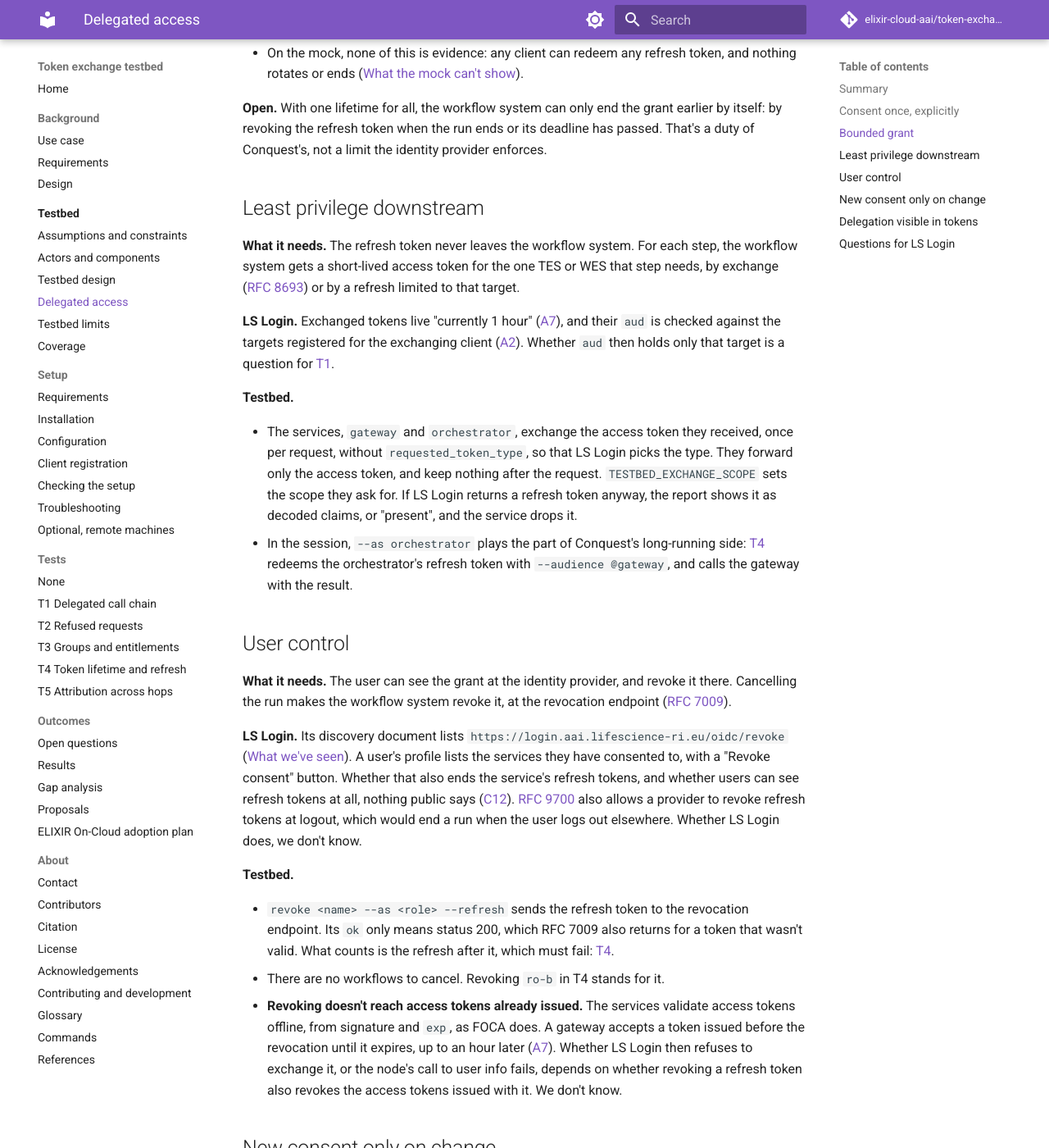
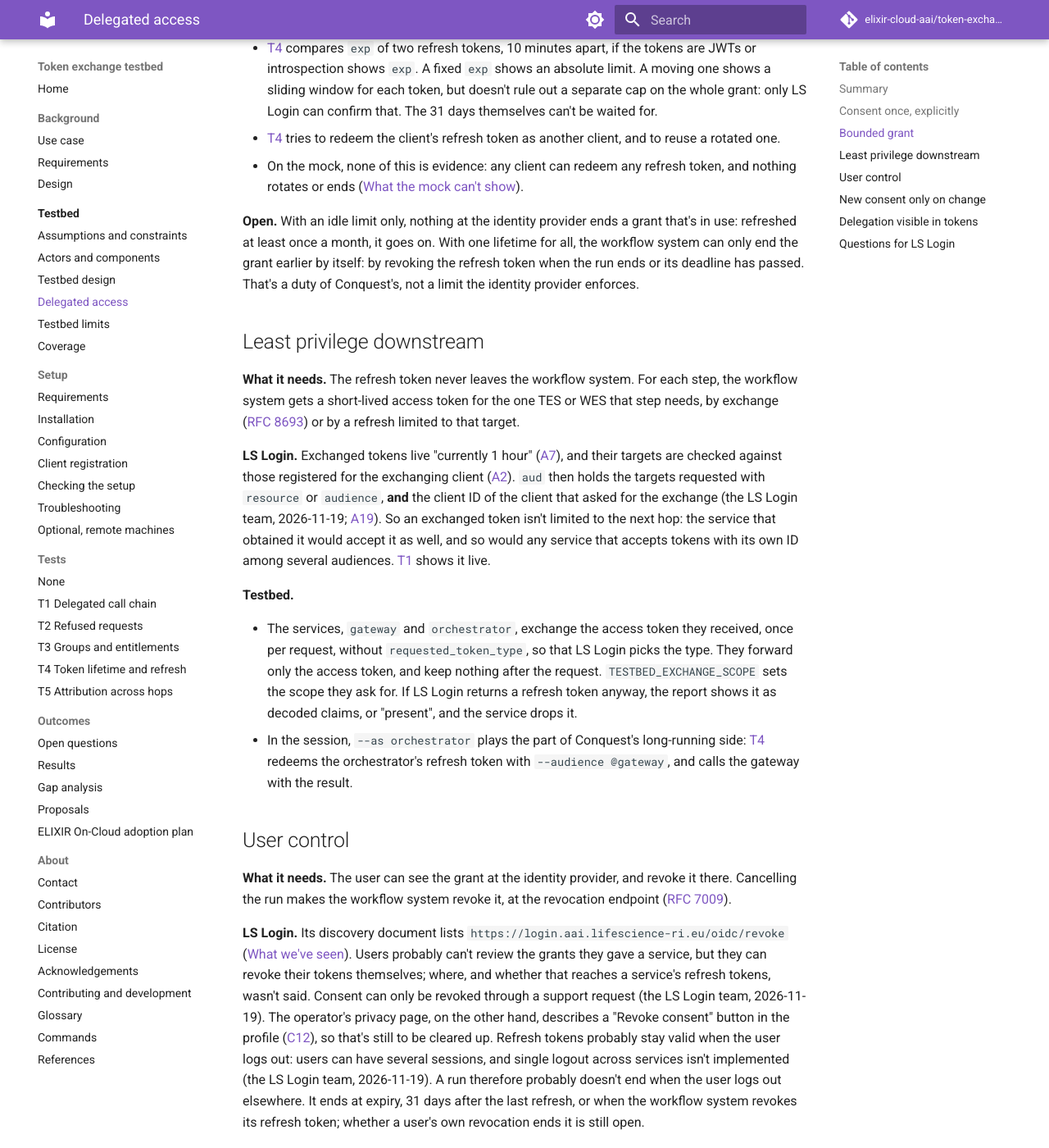
Before and after one commit to elixir-cloud-aai/token-exchange-flow-testbed, an MkDocs documentation site: the page built from docs/testbed/delegated-access.md, in a window 1280 px wide and 1400 px high, scrolled down 2592 px. Shown: the whole window at 82% size. Built offline with MkDocs 1.6.1 and Material for MkDocs 9.7.7, drawn with Linux system fonts in a browser that asks for light colours; comment, search, counter and statistics services are not loaded; some of the changed text lies outside the part shown.

Commit message:
docs: record LS Login's delegation answers (#43)
* docs: record LS Login's delegation answers

Apply the LS Login team's answers of 2026-11-19 to the delegated
access page and the assumptions: refresh tokens live 31 days idle,
rotate with reuse detection, and survive logout; exchanged tokens'
aud holds the requested targets and the exchanging client; users
can't review grants, and consent is revoked through support, which
differs from the operator's privacy page (both kept, still open).

New assumptions A14 to A21; C3 and C12 updated. T1 and T4 confirm
the answers live in their own PRs.

Co-Authored-By: Claude Opus 5.5 <noreply@anthropic.com>

* docs: address review of the delegation answers

Mark the answers as unverified against LS Login, logout behaviour
as probable, and leave open whether a user's own revocation ends a
run. Align T1's aud expectation, T4's reuse outcome and the tests
index with the 2026-11-19 answers.

Co-Authored-By: Claude Opus 5.5 <noreply@anthropic.com>

---------

Co-authored-by: Claude Opus 5.5 <noreply@anthropic.com>

```diff
--- a/docs/testbed/delegated-access.md
+++ b/docs/testbed/delegated-access.md
@@ -2,17 +2,17 @@
 
 Conquest runs a workflow for hours or days, long after the user's tokens have expired, and still has to start tasks on their behalf. Asking the user again every hour isn't practical once they've agreed to the whole run. Refreshing without a bounded, explicit grant isn't acceptable either. The [Design](../background/design.md#delegation-across-hops) describes the end state for this. This page takes its six points one by one: what each needs from the identity provider, what we know of LS Login, what the testbed does and shows, and what's open.
 
-!!! warning "Little of this is known for LS Login"
-    What we know of LS Login comes from its team's answers of 2026-11-03, its public discovery document and the operator's public pages, all under [Assumptions and constraints](assumptions.md), and is cited by number here. **Nothing on this page has run against LS Login.** Where we don't know, it says so. [T4](../tests/t4-lifetime.md) is where most of it gets answered.
+!!! warning "What's known of LS Login"
+    What we know of LS Login comes from its team's answers of 2026-11-03 and 2026-11-19, its public discovery document and the operator's public pages, all under [Assumptions and constraints](assumptions.md), and is cited by number here. **None of it has been checked against LS Login yet**: the answers are statements, and [T4](../tests/t4-lifetime.md) and [T1](../tests/t1-call-chain.md) are where they get checked. Where we still don't know, it says so.
 
 ## Summary
 
 | Point | Needs from the identity provider | LS Login | Testbed |
 |---|---|---|---|
 | [Consent once](#consent-once-explicitly) | A consent page for offline access that names the workflow system and a duration | `offline_access` listed; what the consent page says about it is unknown | Requests `offline_access` at login; never logs users in at the orchestrator |
-| [Bounded grant](#bounded-grant) | Absolute lifetime per grant, rotation, reuse detection, binding to a confidential client | 31 days for all, idle or absolute unknown; rotation and reuse detection unknown; no sender-constrained tokens | Shows rotation and the 31 days' kind; checks binding and reuse detection |
-| [Least privilege downstream](#least-privilege-downstream) | Short-lived access tokens for one audience, by exchange or refresh | 1 hour; `aud` limited to registered targets | Services keep no refresh token, and pass on access tokens only |
-| [User control](#user-control) | A list of grants to revoke; a revocation endpoint | Revocation endpoint listed; "Revoke consent" in the profile, effect on refresh tokens unknown | Revokes, then checks that the refresh fails |
+| [Bounded grant](#bounded-grant) | Absolute lifetime per grant, rotation, reuse detection, binding to a confidential client | 31 days for all, idle, no absolute limit mentioned; rotation with reuse detection; no sender-constrained tokens | Shows rotation and the 31 days' kind; checks binding and reuse detection |
+| [Least privilege downstream](#least-privilege-downstream) | Short-lived access tokens for one audience, by exchange or refresh | 1 hour; `aud` holds the requested targets and the exchanging client | Services keep no refresh token, and pass on access tokens only |
+| [User control](#user-control) | A list of grants to revoke; a revocation endpoint | Revocation endpoint listed; grants not listed for users; consent revoked through support, or with a profile button (sources differ); refresh tokens probably survive logout | Revokes, then checks that the refresh fails |
 | [New consent only on change](#new-consent-only-on-change) | Refresh can't widen scope; new targets need new consent | Targets come from the client's registration, not from the user | Not tested |
 | [Delegation in tokens](#delegation-visible-in-tokens) | `act` | Not supported | Compares the paths, and relies on logs |
 
@@ -35,8 +35,8 @@ Conquest runs a workflow for hours or days, long after the user's tokens have ex
 
 **LS Login.**
 
-- **Lifetime:** 31 days "for now", the same for all, and configurable per service only in the new stack ([A6](assumptions.md#assumptions), [C5](assumptions.md#constraints)). A lifetime per run, from what the user agreed to, isn't offered. Whether the 31 days are idle or absolute, we don't know.
-- **Rotation and reuse detection:** unknown.
+- **Lifetime:** 31 days, the same for all, and configurable per service only in the new stack ([A6](assumptions.md#assumptions), [C5](assumptions.md#constraints)). It's idle: each refresh returns a new refresh token that lives another 31 days. An absolute limit on the grant as a whole wasn't mentioned (the LS Login team, 2026-11-19; [A17](assumptions.md#assumptions)). A lifetime per run, from what the user agreed to, isn't offered.
+- **Rotation and reuse detection:** both. Each refresh returns a new refresh token, and the one used is revoked; reuse detection is enabled (the LS Login team, 2026-11-19; [A18](assumptions.md#assumptions)). What reuse ends, the old token only or the whole grant, wasn't said: [T4](../tests/t4-lifetime.md#binding-and-reuse) shows it.
 - **Binding:** by client authentication only. The discovery document lists client secrets and `none`, and no DPoP or certificate-bound tokens ([C11](assumptions.md#constraints)). A public client's refresh token still belongs to its client ID, but without a secret, whoever holds it can redeem it as that client. So the workflow system must be a confidential client.
 
 **Testbed.**
@@ -46,13 +46,13 @@ Conquest runs a workflow for hours or days, long after the user's tokens have ex
 - [T4](../tests/t4-lifetime.md#binding-and-reuse) tries to redeem the client's refresh token as another client, and to reuse a rotated one.
 - On the mock, none of this is evidence: any client can redeem any refresh token, and nothing rotates or ends ([What the mock can't show](limits.md#what-the-mock-cant-show)).
 
-**Open.** With one lifetime for all, the workflow system can only end the grant earlier by itself: by revoking the refresh token when the run ends or its deadline has passed. That's a duty of Conquest's, not a limit the identity provider enforces.
+**Open.** With an idle limit only, nothing at the identity provider ends a grant that's in use: refreshed at least once a month, it goes on. With one lifetime for all, the workflow system can only end the grant earlier by itself: by revoking the refresh token when the run ends or its deadline has passed. That's a duty of Conquest's, not a limit the identity provider enforces.
 
 ## Least privilege downstream
 
 **What it needs.** The refresh token never leaves the workflow system. For each step, the workflow system gets a short-lived access token for the one TES or WES that step needs, by exchange ([RFC 8693](https://datatracker.ietf.org/doc/html/rfc8693)) or by a refresh limited to that target.
 
-**LS Login.** Exchanged tokens live "currently 1 hour" ([A7](assumptions.md#assumptions)), and their `aud` is checked against the targets registered for the exchanging client ([A2](assumptions.md#assumptions)). Whether `aud` then holds only that target is a question for [T1](../tests/t1-call-chain.md#questions-it-answers).
+**LS Login.** Exchanged tokens live "currently 1 hour" ([A7](assumptions.md#assumptions)), and their targets are checked against those registered for the exchanging client ([A2](assumptions.md#assumptions)). `aud` then holds the targets requested with `resource` or `audience`, **and** the client ID of the client that asked for the exchange (the LS Login team, 2026-11-19; [A19](assumptions.md#assumptions)). So an exchanged token isn't limited to the next hop: the service that obtained it would accept it as well, and so would any service that accepts tokens with its own ID among several audiences. [T1](../tests/t1-call-chain.md#what-to-record) shows it live.
 
 **Testbed.**
 
@@ -63,13 +63,15 @@ Conquest runs a workflow for hours or days, long after the user's tokens have ex
 
 **What it needs.** The user can see the grant at the identity provider, and revoke it there. Cancelling the run makes the workflow system revoke it, at the revocation endpoint ([RFC 7009](https://datatracker.ietf.org/doc/html/rfc7009)).
 
-**LS Login.** Its discovery document lists `https://login.aai.lifescience-ri.eu/oidc/revoke` ([What we've seen](assumptions.md#what-weve-seen)). A user's profile lists the services they have consented to, with a "Revoke consent" button. Whether that also ends the service's refresh tokens, and whether users can see refresh tokens at all, nothing public says ([C12](assumptions.md#constraints)). [RFC 9700](https://datatracker.ietf.org/doc/html/rfc9700#section-4.14) also allows a provider to revoke refresh tokens at logout, which would end a run when the user logs out elsewhere. Whether LS Login does, we don't know.
+**LS Login.** Its discovery document lists `https://login.aai.lifescience-ri.eu/oidc/revoke` ([What we've seen](assumptions.md#what-weve-seen)). Users probably can't review the grants they gave a service, but they can revoke their tokens themselves; where, and whether that reaches a service's refresh tokens, wasn't said. Consent can only be revoked through a support request (the LS Login team, 2026-11-19). The operator's privacy page, on the other hand, describes a "Revoke consent" button in the profile ([C12](assumptions.md#constraints)), so that's still to be cleared up. Refresh tokens probably stay valid when the user logs out: users can have several sessions, and single logout across services isn't implemented (the LS Login team, 2026-11-19). A run therefore probably doesn't end when the user logs out elsewhere. It ends at expiry, 31 days after the last refresh, or when the workflow system revokes its refresh token; whether a user's own revocation ends it is still open.
 
 **Testbed.**
 
 - `revoke <name> --as <role> --refresh` sends the refresh token to the revocation endpoint. Its `ok` only means status 200, which RFC 7009 also returns for a token that wasn't valid. What counts is the refresh after it, which must fail: [T4](../tests/t4-lifetime.md#only-if-that-returned-one).
 - There are no workflows to cancel. Revoking `ro-b` in T4 stands for it.
 - **Revoking doesn't reach access tokens already issued.** The services validate access tokens offline, from signature and `exp`, as FOCA does. A gateway accepts a token issued before the revocation until it expires, up to an hour later ([A7](assumptions.md#assumptions)). Whether LS Login then refuses to exchange it, or the node's call to user info fails, depends on whether revoking a refresh token also revokes the access tokens issued with it. We don't know.
+
+**Open.** With no list of grants for users, the workflow system has to give users a way to stop a run and revoke its access, and its docs have to say so.
 
 ## New consent only on change
 
@@ -89,13 +91,14 @@ Conquest runs a workflow for hours or days, long after the user's tokens have ex
 
 ## Questions for LS Login
 
-Still to find out from LS Login. Each test's page says what its answer changes.
+What we asked or tested, and what came of it. Each test's page says what its answer changes.
 
-| Question | Where it gets answered |
+| Question | Answer |
 |---|---|
-| Are the 31 days idle or absolute? | [T4](../tests/t4-lifetime.md#is-the-31-days-idle-or-absolute-and-do-refresh-tokens-rotate) |
-| Do refresh tokens rotate, and is reuse detected? | [T4](../tests/t4-lifetime.md#are-refresh-tokens-bound-to-the-client-and-is-reuse-detected) |
-| Can an exchange return a refresh token, limited to the next hop? | [T4](../tests/t4-lifetime.md#can-an-exchange-return-a-refresh-token-limited-to-the-next-hop) |
-| Can exchanged tokens be limited to one audience? | [T1](../tests/t1-call-chain.md#questions-it-answers) |
-| Does the consent page mention offline access, and for how long? | [T1](../tests/t1-call-chain.md#login-user-to-client), by looking |
-| Can users see and revoke a service's refresh tokens? | [Outside the tests](../tests/index.md#can-users-see-and-revoke-what-a-service-holds) |
+| Are the 31 days idle or absolute? | Idle: each refresh gives a new refresh token for another 31 days; an absolute limit wasn't mentioned (the LS Login team, 2026-11-19). [T4](../tests/t4-lifetime.md#is-the-31-days-idle-or-absolute-and-do-refresh-tokens-rotate) to confirm |
+| Do refresh tokens rotate, and is reuse detected? | Both are enabled; the used token is revoked at each refresh (the LS Login team, 2026-11-19). Binding to the client, and what reuse ends: [T4](../tests/t4-lifetime.md#are-refresh-tokens-bound-to-the-client-and-is-reuse-detected) |
+| Can an exchange return a refresh token, limited to the next hop? | Still open: not asked, as [T4](../tests/t4-lifetime.md#can-an-exchange-return-a-refresh-token-limited-to-the-next-hop) answers it |
+| Can exchanged tokens be limited to one audience? | No: `aud` holds the requested targets and the exchanging client (the LS Login team, 2026-11-19). [T1](../tests/t1-call-chain.md#what-to-record) to confirm |
+| Does the consent page mention offline access, and for how long? | Still open: [T1](../tests/t1-call-chain.md#login-user-to-client), by looking |
+| Can users see and revoke a service's refresh tokens? | Probably not see; users can revoke their tokens themselves, consent only through a support request (the LS Login team, 2026-11-19). Still open: where users revoke tokens, and whether that or revoking consent ends a service's refresh tokens |
+| Does logging out end refresh tokens? | Probably not; single logout across services isn't implemented (the LS Login team, 2026-11-19) |
```
Also changed, not shown: docs/testbed/assumptions.md (+19 -5 lines), 3 other files.
